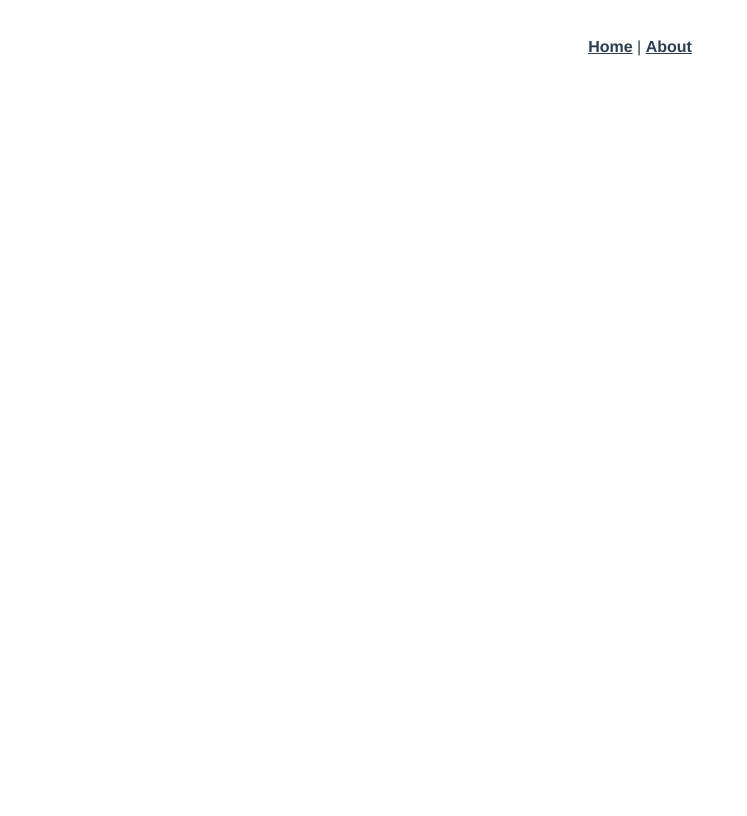
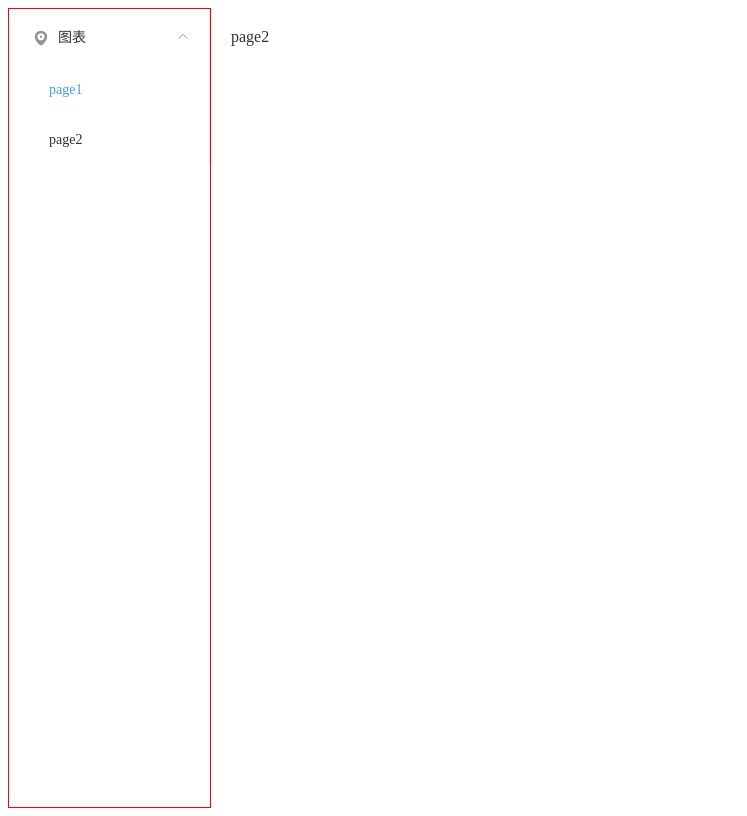
Before and after one commit to llf-1996/client_demo, a Vue app: page /chart/page2 in a window 1280 px wide. Before the commit this address had no page. Shown: the whole page, without its empty margins (0-747 px from the left). Built offline with nearby package versions, Linux system fonts and the light colour scheme.

Commit message:
路由（history）与组件

```diff
--- a/src/App.vue
+++ b/src/App.vue
@@ -1,30 +1,6 @@
 <template>
-  <div id="nav">
-    <router-link to="/">Home</router-link> |
-    <router-link to="/about">About</router-link>
-  </div>
   <router-view/>
 </template>
 
 <style lang="scss">
-#app {
-  font-family: Avenir, Helvetica, Arial, sans-serif;
-  -webkit-font-smoothing: antialiased;
-  -moz-osx-font-smoothing: grayscale;
-  text-align: center;
-  color: #2c3e50;
-}
-
-#nav {
-  padding: 30px;
-
-  a {
-    font-weight: bold;
-    color: #2c3e50;
-
-    &.router-link-exact-active {
-      color: #42b983;
-    }
-  }
-}
 </style>
--- a/src/components/HelloWorld.vue
+++ /dev/null
@@ -1,59 +0,0 @@
-<template>
-  <div class="hello">
-    <h1>{{ msg }}</h1>
-    <p>
-      For a guide and recipes on how to configure / customize this project,<br>
-      check out the
-      <a href="https://cli.vuejs.org" target="_blank" rel="noopener">vue-cli documentation</a>.
-    </p>
-    <h3>Installed CLI Plugins</h3>
-    <ul>
-      <li><a href="https://github.com/vuejs/vue-cli/tree/dev/packages/%40vue/cli-plugin-babel" target="_blank" rel="noopener">babel</a></li>
-      <li><a href="https://github.com/vuejs/vue-cli/tree/dev/packages/%40vue/cli-plugin-router" target="_blank" rel="noopener">router</a></li>
-      <li><a href="https://github.com/vuejs/vue-cli/tree/dev/packages/%40vue/cli-plugin-vuex" target="_blank" rel="noopener">vuex</a></li>
-    </ul>
-    <h3>Essential Links</h3>
-    <ul>
-      <li><a href="https://vuejs.org" target="_blank" rel="noopener">Core Docs</a></li>
-      <li><a href="https://forum.vuejs.org" target="_blank" rel="noopener">Forum</a></li>
-      <li><a href="https://chat.vuejs.org" target="_blank" rel="noopener">Community Chat</a></li>
-      <li><a href="https://twitter.com/vuejs" target="_blank" rel="noopener">Twitter</a></li>
-      <li><a href="https://news.vuejs.org" target="_blank" rel="noopener">News</a></li>
-    </ul>
-    <h3>Ecosystem</h3>
-    <ul>
-      <li><a href="https://router.vuejs.org" target="_blank" rel="noopener">vue-router</a></li>
-      <li><a href="https://vuex.vuejs.org" target="_blank" rel="noopener">vuex</a></li>
-      <li><a href="https://github.com/vuejs/vue-devtools#vue-devtools" target="_blank" rel="noopener">vue-devtools</a></li>
-      <li><a href="https://vue-loader.vuejs.org" target="_blank" rel="noopener">vue-loader</a></li>
-      <li><a href="https://github.com/vuejs/awesome-vue" target="_blank" rel="noopener">awesome-vue</a></li>
-    </ul>
-  </div>
-</template>
-
-<script>
-export default {
-  name: 'HelloWorld',
-  props: {
-    msg: String
-  }
-}
-</script>
-
-<!-- Add "scoped" attribute to limit CSS to this component only -->
-<style scoped lang="scss">
-h3 {
-  margin: 40px 0 0;
-}
-ul {
-  list-style-type: none;
-  padding: 0;
-}
-li {
-  display: inline-block;
-  margin: 0 10px;
-}
-a {
-  color: #42b983;
-}
-</style>
--- /dev/null
+++ b/src/components/Layout.vue
@@ -0,0 +1,35 @@
+<template>
+  <el-container>
+    <el-aside width="auto">
+      <MyAside/>
+    </el-aside>
+    <el-main>
+      <router-view/>
+    </el-main>
+  </el-container>
+</template>
+
+<script>
+import MyAside from '@/components/MyAside.vue'
+
+export default {
+  components: {
+    MyAside
+  }
+}
+</script>
+
+<style lang="scss" scoped>
+body {
+  margin: 0;
+  .el-aside {
+    border: 1px solid red;
+    min-height: 100vh;
+    overflow-y: scroll;
+    overflow-x: hidden;
+  }
+  .el-main {
+    color: #333;
+  }
+}
+</style>
--- /dev/null
+++ b/src/components/MyAside.vue
@@ -0,0 +1,35 @@
+<template>
+  <el-menu router unique-opened class="el-menu-vertical-demo" default-active="/chart/page1"
+    @open="handleOpen" @close="handleClose">
+    <el-submenu index="/chart">
+      <template #title>
+        <i class="el-icon-location"></i>
+        <span>图表</span>
+      </template>
+      <el-menu-item index="/chart/page1">page1</el-menu-item>
+      <el-menu-item index="/chart/page2">page2</el-menu-item>
+    </el-submenu>
+  </el-menu>
+</template>
+
+<script>
+export default {
+  methods: {
+    handleOpen(key, keyPath) {
+      console.log(key, keyPath);
+    },
+    handleClose(key, keyPath) {
+      console.log(key, keyPath);
+    }
+  },
+}
+</script>
+
+<style lang="scss">
+.el-menu-vertical-demo {
+  // min-height: 400px;
+}
+.el-menu-vertical-demo:not(.el-menu--collapse) {
+  width: 200px;
+}
+</style>
--- a/src/router/index.js
+++ b/src/router/index.js
@@ -1,19 +1,34 @@
 import { createRouter, createWebHistory } from 'vue-router'
-import Home from '../views/Home.vue'
+
+import Layout from '@/components/Layout.vue'
 
 const routes = [
   {
     path: '/',
-    name: 'Home',
-    component: Home
+    redirect: '/chart/page1',
   },
   {
-    path: '/about',
-    name: 'About',
-    // route level code-splitting
-    // this generates a separate chunk (about.[hash].js) for this route
-    // which is lazy-loaded when the route is visited.
-    component: () => import(/* webpackChunkName: "about" */ '../views/About.vue')
+    path: '/chart',
+    component: Layout,
+    redirect: '/chart/page1',
+    children: [
+      {
+        path: 'page1',
+        name: 'page1',
+        component: () => import(/* webpackChunkName: "report" */ '@/views/chart/Page1.vue'),
+        meta: {
+          needLogin: true
+        }
+      },
+      {
+        path: 'page2',
+        name: 'page2',
+        component: () => import(/* webpackChunkName: "report" */ '@/views/chart/Page2.vue'),
+        meta: {
+          needLogin: false
+        }
+      }
+    ]
   }
 ]
 
--- a/src/views/About.vue
+++ /dev/null
@@ -1,5 +0,0 @@
-<template>
-  <div class="about">
-    <h1>This is an about page</h1>
-  </div>
-</template>
--- a/src/views/Home.vue
+++ /dev/null
@@ -1,18 +0,0 @@
-<template>
-  <div class="home">
-    <img alt="Vue logo" src="../assets/logo.png">
-    <HelloWorld msg="Welcome to Your Vue.js App"/>
-  </div>
-</template>
-
-<script>
-// @ is an alias to /src
-import HelloWorld from '@/components/HelloWorld.vue'
-
-export default {
-  name: 'Home',
-  components: {
-    HelloWorld
-  }
-}
-</script>
--- /dev/null
+++ b/src/views/chart/Page1.vue
@@ -0,0 +1,9 @@
+<template>
+  page1
+</template>
+
+<script>
+</script>
+
+<style>
+</style>
--- /dev/null
+++ b/src/views/chart/Page2.vue
@@ -0,0 +1,9 @@
+<template>
+  <div>page2</div>
+</template>
+
+<script>
+</script>
+
+<style>
+</style>
```
Also changed, not shown: src/main.js (+8 -1 lines).
